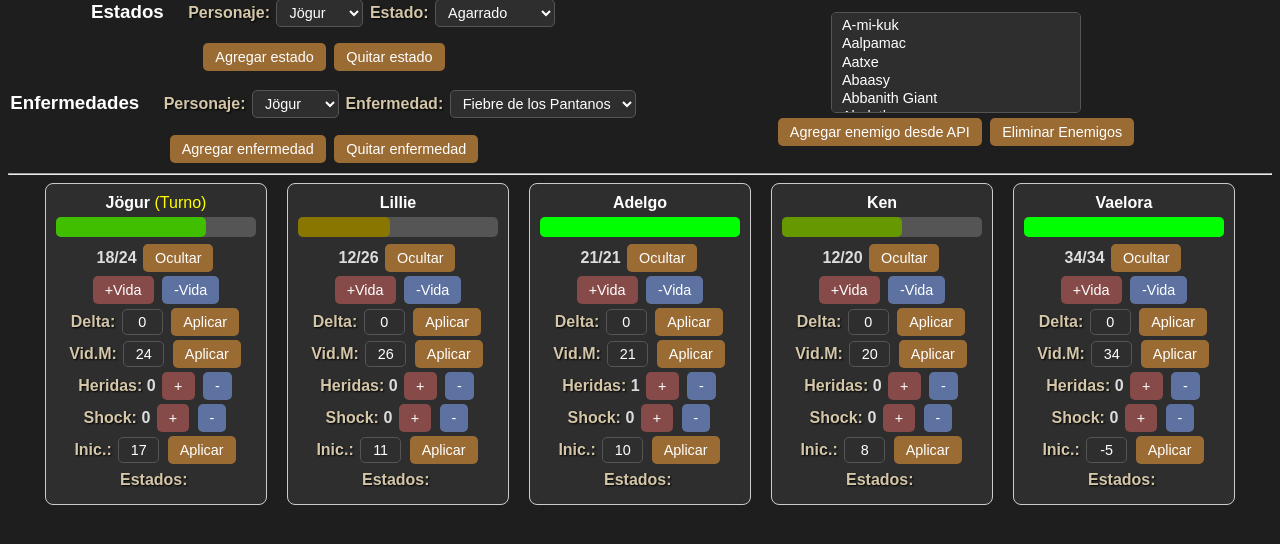
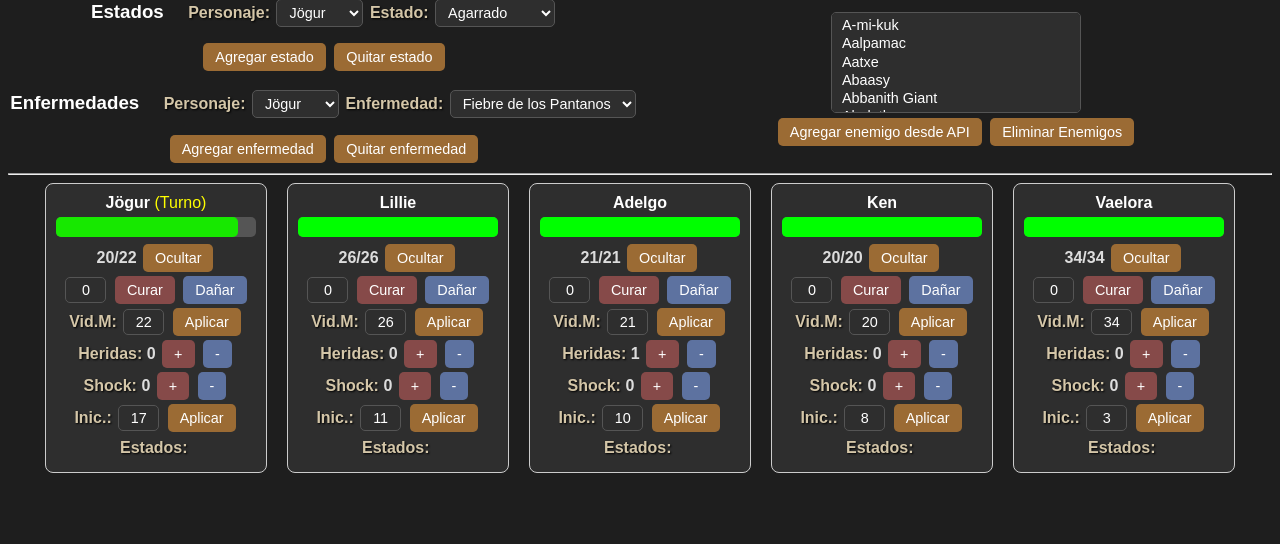
Before and after one commit to corona314/dnd_dashboard, a Flask app: page /control in a window 1280 px wide. Shown: the part 170-714 px from the top of the page. Run offline with Flask 3, Linux system fonts and the light colour scheme.

Commit message:
Control interface improved

```diff
--- a/personajes.json
+++ b/personajes.json
@@ -9,14 +9,14 @@
             "shock": 0,
             "imagen": "vaelora.png",
             "estados": [],
-            "iniciativa": -5,
+            "iniciativa": 3,
             "tipo": "character",
             "turno": false,
             "vida_visible": true
         },
         {
             "nombre": "Ken",
-            "vida_actual": 12,
+            "vida_actual": 20,
             "vida_max": 20,
             "heridas": 0,
             "shock": 0,
@@ -42,7 +42,7 @@
         },
         {
             "nombre": "Lillie",
-            "vida_actual": 12,
+            "vida_actual": 26,
             "vida_max": 26,
             "heridas": 0,
             "shock": 0,
@@ -55,8 +55,8 @@
         },
         {
             "nombre": "Jögur",
-            "vida_actual": 18,
-            "vida_max": 24,
+            "vida_actual": 20,
+            "vida_max": 22,
             "heridas": 0,
             "shock": 0,
             "imagen": "jormungandr.jpg",
--- a/templates/control.html
+++ b/templates/control.html
@@ -173,13 +173,11 @@ function renderPersonajes() {
                     ${p.vida_visible ? 'Ocultar' : 'Mostrar'}
                 </button>
             </div>
-            <div>
-                <button class="button button-red" onclick="modificar(${i}, 'vida', 1)">+Vida</button>
-                <button class="button button-blue" onclick="modificar(${i}, 'vida', -1)">-Vida</button><br>
+            <div class="contenedor">
+                <input type="text" id="vida-${i}" value="0" class="input">
+                <button class="button button-red" onclick="modificar(${i}, 'vida', parseInt(document.getElementById('vida-${i}').value) || 0, 1)">Curar</button>
+                <button class="button button-blue" onclick="modificar(${i}, 'vida', parseInt(document.getElementById('vida-${i}').value) || 0, -1)">Dañar</button><br>
             </div>
-            <label class="label">Delta:</label>
-            <input type="text" id="vida-${i}" value="0" class="input">
-            <button class="button" onclick="modificar(${i}, 'vida', parseInt(document.getElementById('vida-${i}').value) || 0)">Aplicar</button><br>
 
             <label class="label">Vid.M:</label>
             <input type="text" id="vidaMax-${i}" value="${p.vida_max}" class="input">
@@ -200,15 +198,15 @@ function renderPersonajes() {
     cont.appendChild(fila);
 }
 
-async function modificar(i, tipo, cantidad = 0) {
+async function modificar(i, tipo, cantidad = 0, signo = 1) {
     const p = personajes[i];
     let vida = p.vida_actual || 0;
     let heridas = p.heridas || 0;
     let shock = p.shock || 0;
+    if (tipo === 'vida') {
 
-    if (tipo === 'vida') {
-        const delta = Number(cantidad) || 0;
-        vida = Math.max(0, Math.min(p.vida_max || Infinity, (p.vida_actual || 0) + delta));
+        const delta = Number(cantidad) || 1;
+        vida = Math.max(0, Math.min(p.vida_max || Infinity, (p.vida_actual || 0) + signo*delta));
     }
     if (tipo === 'heridas') {
         const heridas_antes = p.heridas || 0;
```
